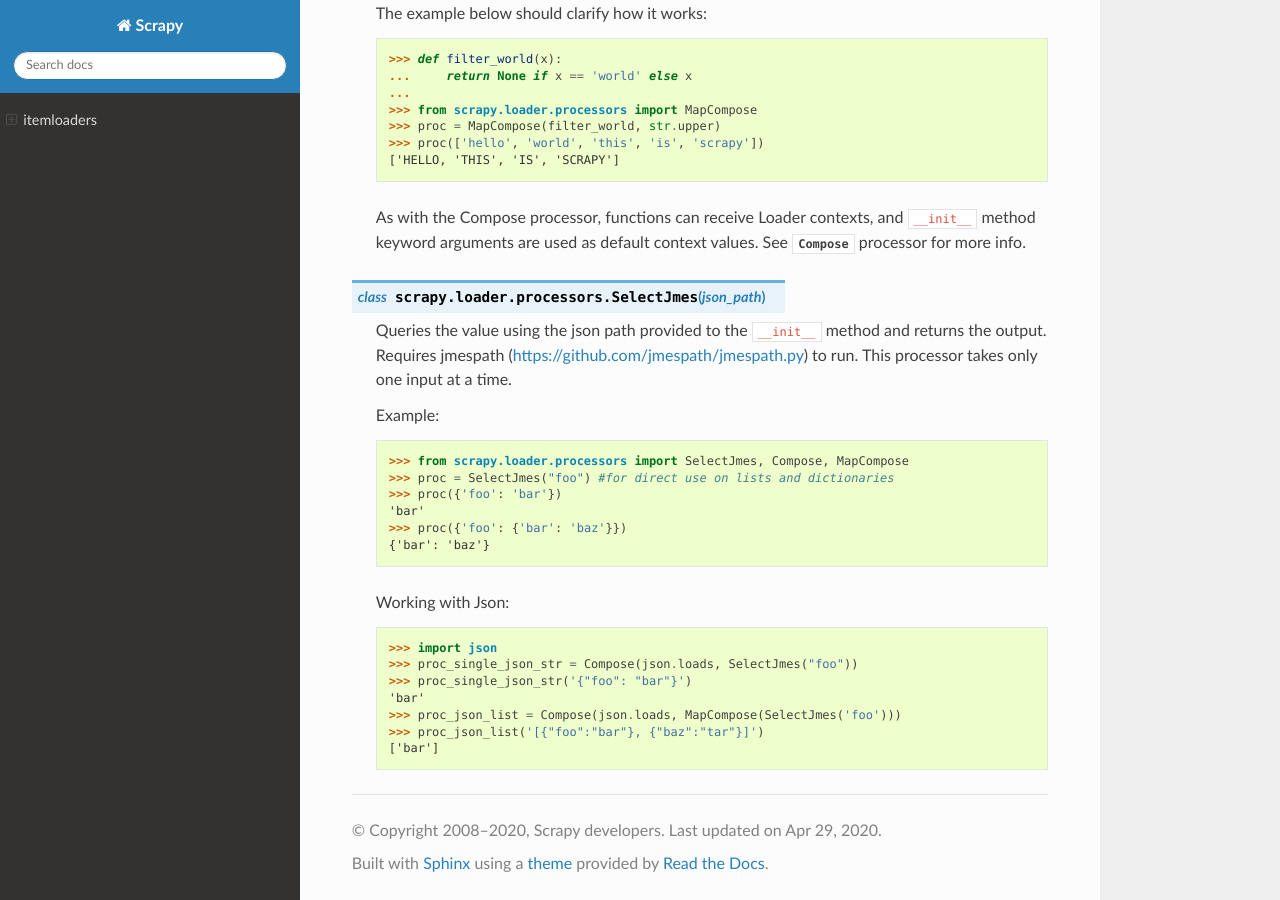
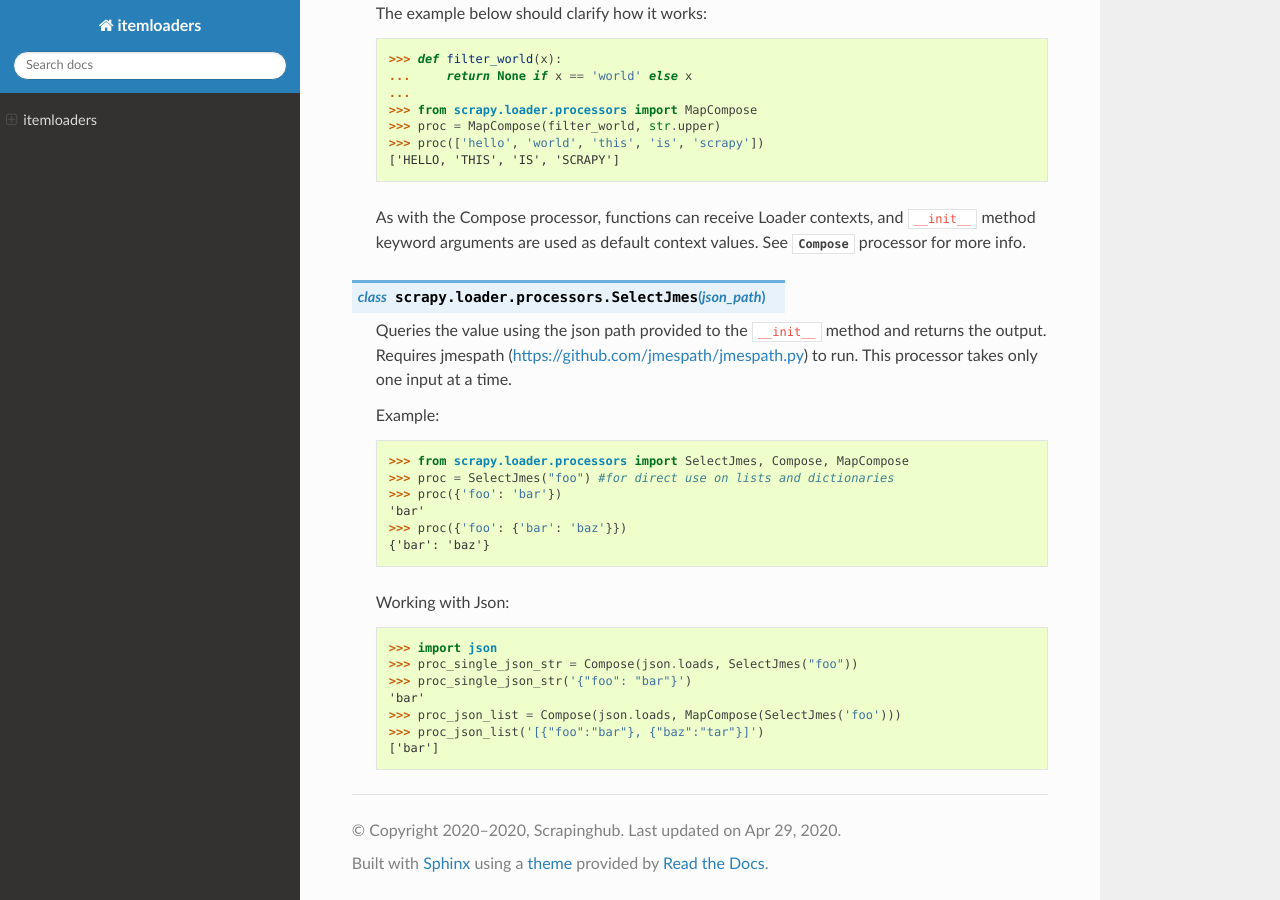
Before and after one commit to scrapy/itemloaders, a Sphinx documentation site: the page built from docs/index.rst, in a window 1280 px wide and 900 px high, scrolled down 13786 px. Built offline with Sphinx 7.4.7 and the Read the Docs theme 2.0.0, drawn with Linux system fonts in a browser that asks for light colours.

```diff
--- a/docs/conf.py
+++ b/docs/conf.py
@@ -18,7 +18,6 @@ from os import path
 # If your extensions are in another directory, add it here. If the directory
 # is relative to the documentation root, use os.path.abspath to make it
 # absolute, like shown here.
-sys.path.append(path.join(path.dirname(__file__), "_ext"))
 sys.path.insert(0, path.dirname(path.dirname(__file__)))
 
 
@@ -49,8 +48,8 @@ source_suffix = '.rst'
 master_doc = 'index'
 
 # General information about the project.
-project = 'Scrapy'
-copyright = '2008–{}, Scrapy developers'.format(datetime.now().year)
+project = 'itemloaders'
+copyright = '2020–{}, Scrapinghub'.format(datetime.now().year)
 
 # The version info for the project you're documenting, acts as replacement for
 # |version| and |release|, also used in various other places throughout the
@@ -174,7 +173,7 @@ html_copy_source = True
 #html_file_suffix = ''
 
 # Output file base name for HTML help builder.
-htmlhelp_basename = 'Scrapydoc'
+htmlhelp_basename = 'itemloadersdoc'
 
 
 # Options for LaTeX output
```
